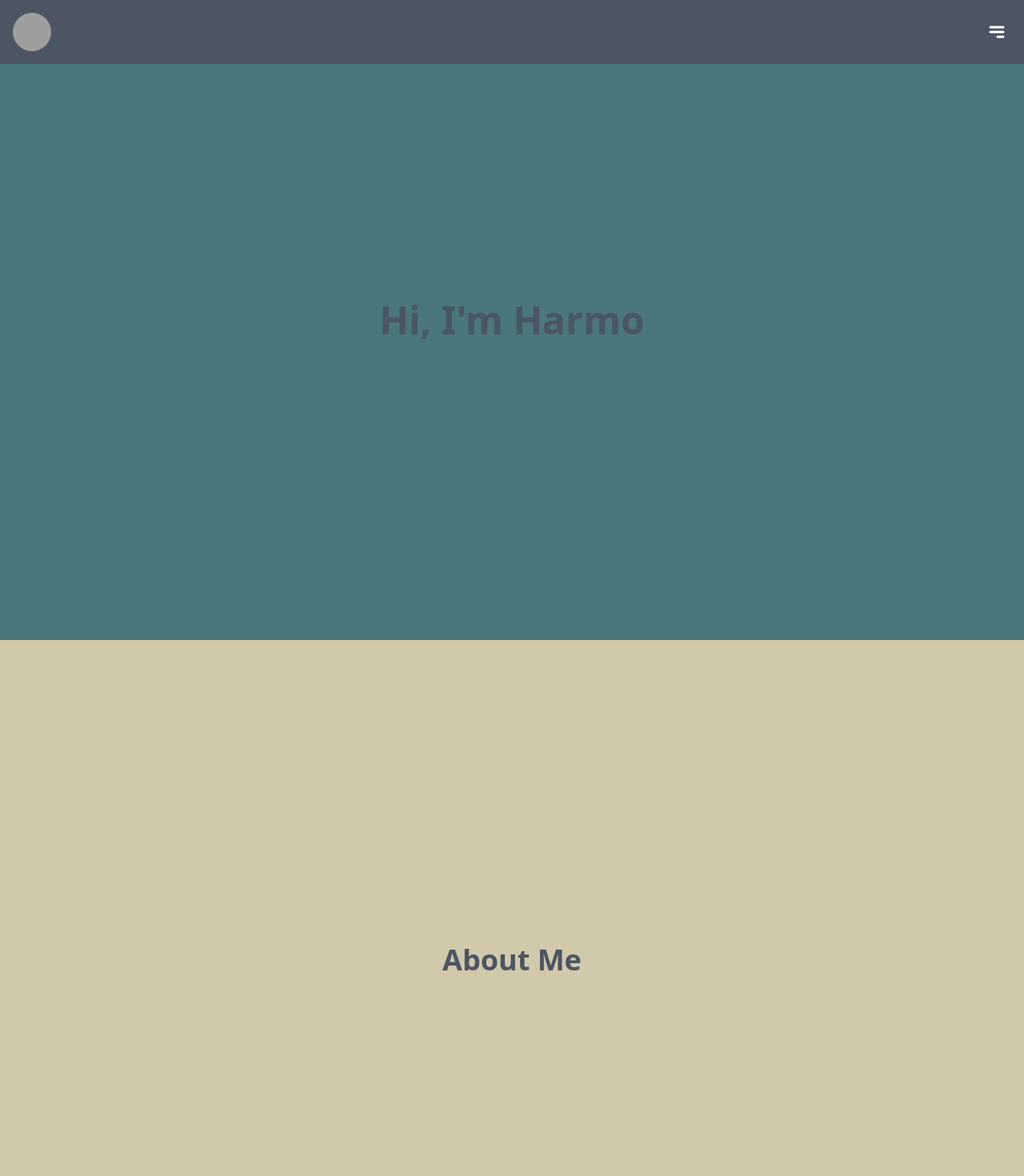
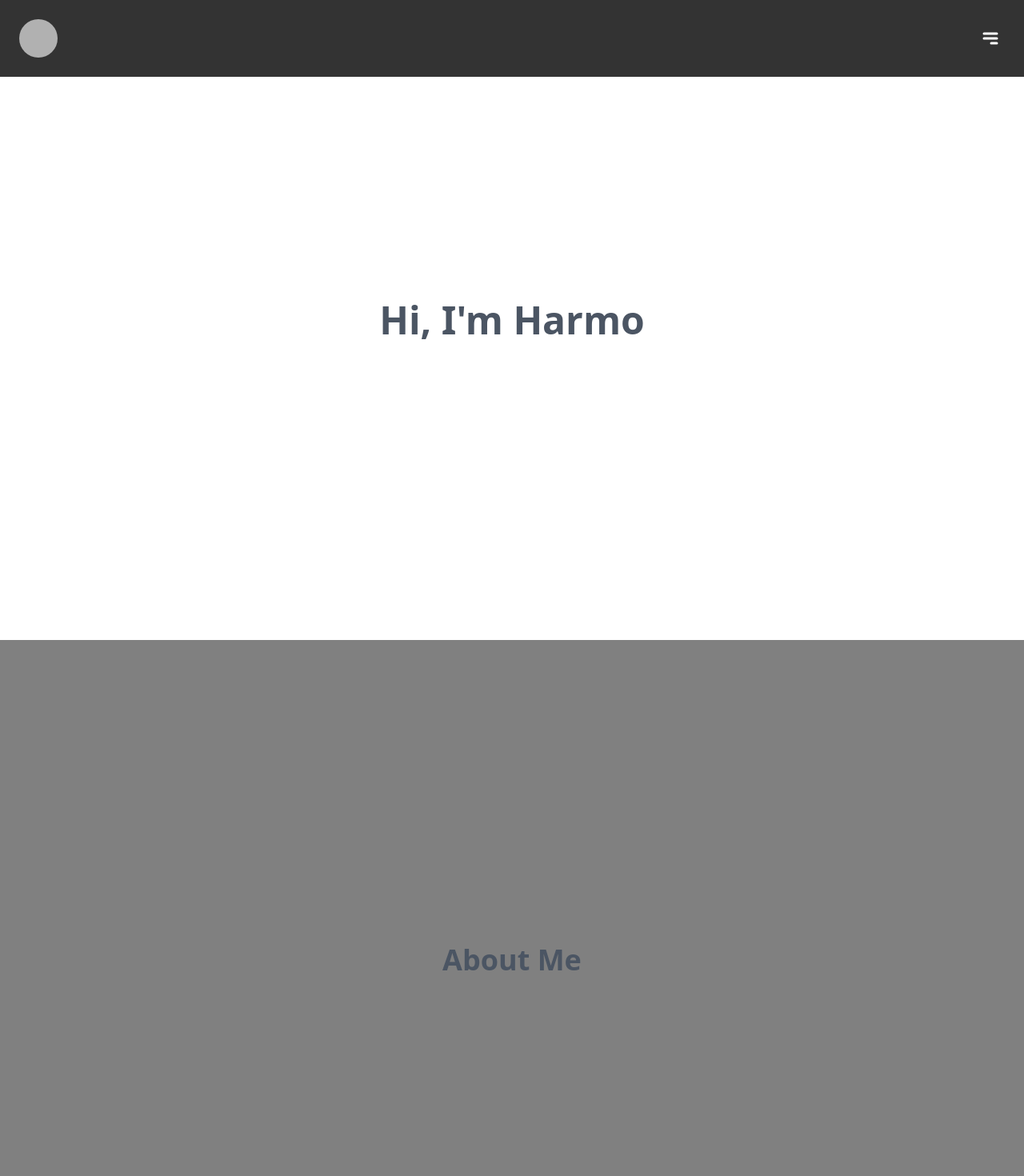
Before and after one commit to amphreyomosh/harmo, a Next.js app: page / in a window 1280 px wide. Shown: the top 1470 px of the page at 80% size. Built offline with nearby package versions, Linux system fonts and the light colour scheme; grey boxes are pictures that could not be loaded; a web font is replaced by a local one.

Commit message:
added new feature

```diff
--- a/pages/index.js
+++ b/pages/index.js
@@ -14,8 +14,8 @@ export default function Home() {
     <div className="flex flex-col min-h-screen bg-gray-100">
       {/* Navbar (hidden when menu is open) */}
       <nav
-        className={`fixed top-0 left-0 right-0 z-50 bg-gray-600 p-4 flex justify-between items-center transition-opacity duration-700 ${
-          isMenuOpen ? "opacity-0 pointer-events-none" : "opacity-100"
+        className={`fixed top-0 left-0 right-0 z-50 bg-black p-6 flex justify-between items-center transition-opacity duration-700 ${
+          isMenuOpen ? "opacity-0 pointer-events-none" : "opacity-80"
         }`}
       >
         <img
@@ -56,7 +56,10 @@ export default function Home() {
         >
           &times;
         </button>
-        <ul id="menuOpen" className="text-white text-5xl space-y-10 text-start ml-10">
+        <ul
+          id="menuOpen"
+          className="text-white text-5xl space-y-10 text-start ml-10"
+        >
           {["home", "about", "portfolio", "contact"].map((section) => (
             <li key={section}>
               <button
--- a/styles/globals.css
+++ b/styles/globals.css
@@ -15,9 +15,9 @@
 }
 #home,
 #portfolio {
-  background-color: #49777b;
+  background-color: white;
 }
 #about,
 #contact {
-  background-color: #d2c8aa;
+  background-color: gray;
 }
```
